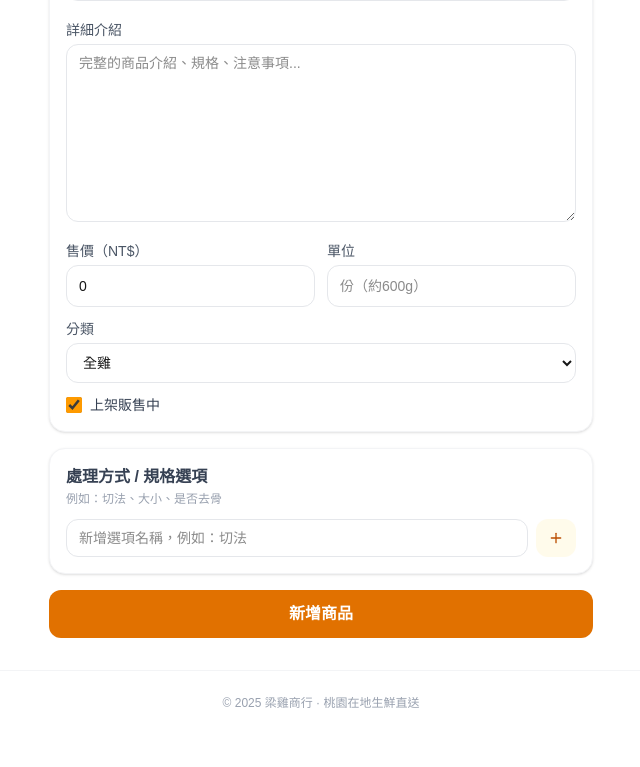
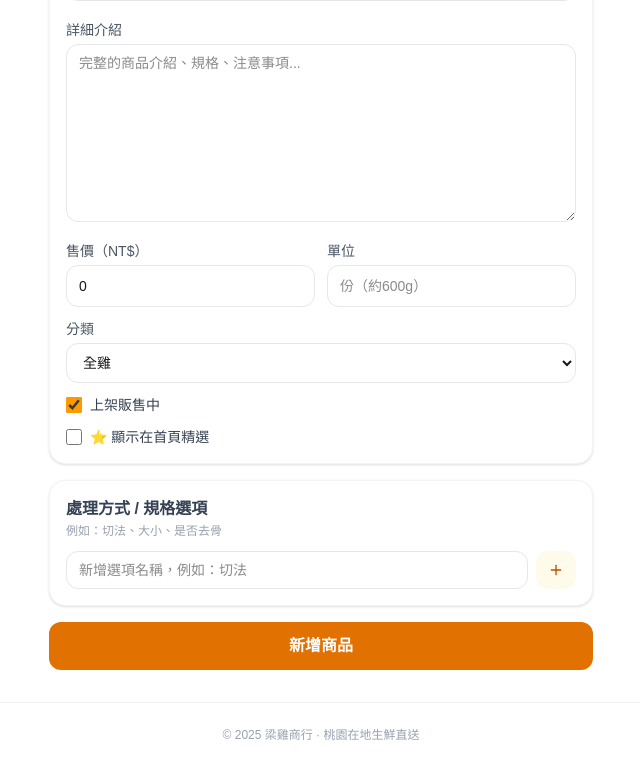
Before and after one commit to likeswim324-cmd/liangchicken-shop, a Next.js app: page /admin/products/new in a window 1280 px wide. Shown: the part 599-1366 px from the top of the page, without its empty margins (319-959 px from the left). Before the commit the page ends 1334 px from the top, so only its background shows below. Built offline with nearby package versions, Linux system fonts and the light colour scheme.

Commit message:
add featured flag to products, admin toggle, homepage filter

```diff
--- a/src/app/api/products/[id]/route.ts
+++ b/src/app/api/products/[id]/route.ts
@@ -15,6 +15,7 @@ async function sbUpdate(id: string, body: Record<string, unknown>) {
   if ('inStock' in body) payload.in_stock = body.inStock
   if ('options' in body) payload.options = body.options
   if ('fullDescription' in body) payload.full_description = body.fullDescription
+  if ('featured' in body) payload.featured = body.featured
 
   const res = await fetch(`${SUPABASE_URL}/rest/v1/products?id=eq.${id}`, {
     method: 'PATCH',
--- a/src/app/api/products/route.ts
+++ b/src/app/api/products/route.ts
@@ -12,6 +12,7 @@ export type Product = {
   image: string
   category: string
   inStock: boolean
+  featured?: boolean
   options: { label: string; choices: string[]; required: boolean }[]
   fullDescription?: string
 }
@@ -29,6 +30,7 @@ async function sbGetProducts(): Promise<Product[]> {
     image: r.image,
     category: r.category,
     inStock: r.in_stock,
+    featured: r.featured ?? false,
     options: r.options,
     fullDescription: r.full_description ?? '',
   }))
@@ -47,6 +49,7 @@ async function sbInsertProduct(product: Omit<Product, 'id'> & { id: string }) {
       image: product.image,
       category: product.category,
       in_stock: product.inStock,
+      featured: product.featured ?? false,
       options: product.options,
       full_description: product.fullDescription ?? '',
     }),
--- a/src/app/page.tsx
+++ b/src/app/page.tsx
@@ -1,9 +1,10 @@
 import Link from 'next/link'
-import { products } from '@/lib/products'
 import ProductCard from '@/components/ProductCard'
+import productsData from '@/data/products.json'
+import type { Product } from '@/lib/products'
 
 export default function HomePage() {
-  const featured = products.slice(0, 3)
+  const featured = (productsData as Product[]).filter(p => p.featured).slice(0, 6)
 
   return (
     <div className="bg-white">
--- a/src/components/AdminProductForm.tsx
+++ b/src/components/AdminProductForm.tsx
@@ -15,6 +15,7 @@ type ProductFormData = {
   image: string
   category: string
   inStock: boolean
+  featured?: boolean
   options?: ProductOption[]
 }
 
@@ -160,6 +161,11 @@ export default function AdminProductForm({ initial }: { initial?: ProductFormDat
             className="accent-amber-500 w-4 h-4" />
           <span className="text-sm text-gray-700">上架販售中</span>
         </label>
+        <label className="flex items-center gap-2 cursor-pointer">
+          <input type="checkbox" checked={form.featured ?? false} onChange={(e) => setForm({ ...form, featured: e.target.checked })}
+            className="accent-amber-500 w-4 h-4" />
+          <span className="text-sm text-gray-700">⭐ 顯示在首頁精選</span>
+        </label>
       </div>
 
       {/* 商品選項 */}
--- a/src/data/products.json
+++ b/src/data/products.json
@@ -8,6 +8,7 @@
     "image": "/images/p001.jpg",
     "category": "全雞",
     "inStock": true,
+    "featured": true,
     "options": [
       {
         "label": "切法",
@@ -31,6 +32,7 @@
     "image": "/images/p002.jpg",
     "category": "全雞",
     "inStock": true,
+    "featured": true,
     "options": [
       {
         "label": "切法",
@@ -54,6 +56,7 @@
     "image": "/images/p003.jpg",
     "category": "全雞",
     "inStock": true,
+    "featured": true,
     "options": [
       {
         "label": "切法",
--- a/src/lib/products.ts
+++ b/src/lib/products.ts
@@ -14,6 +14,7 @@ export type Product = {
   image: string
   category: string
   inStock: boolean
+  featured?: boolean
   options?: ProductOption[]   // 選填，沒有就不顯示
 }
 
```
